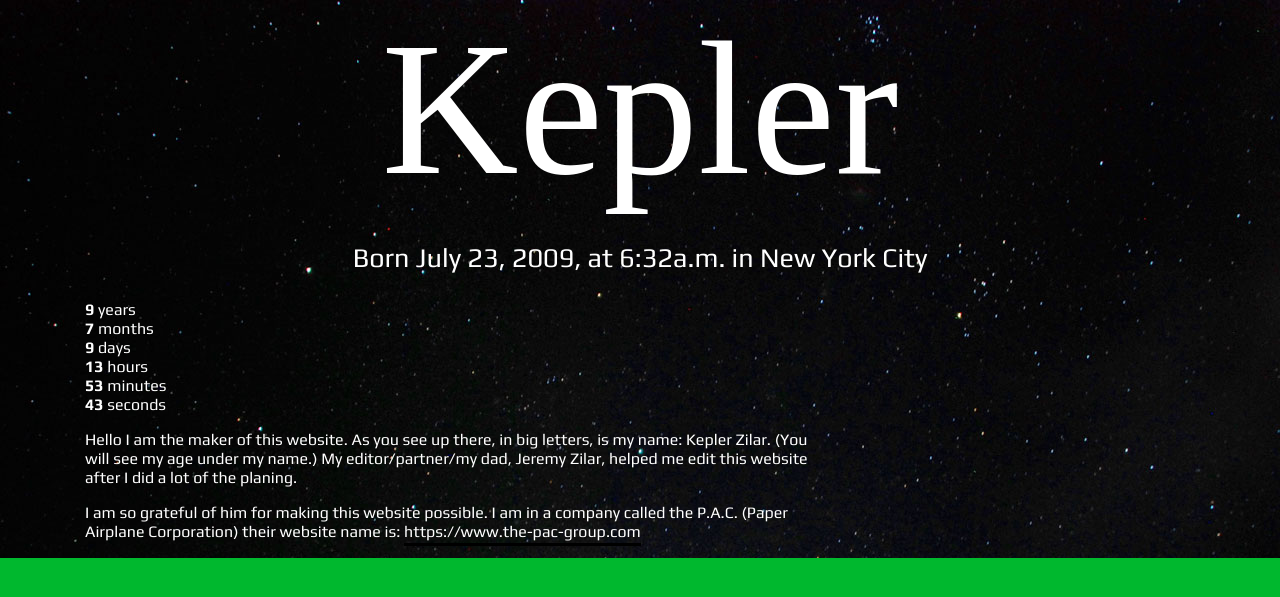
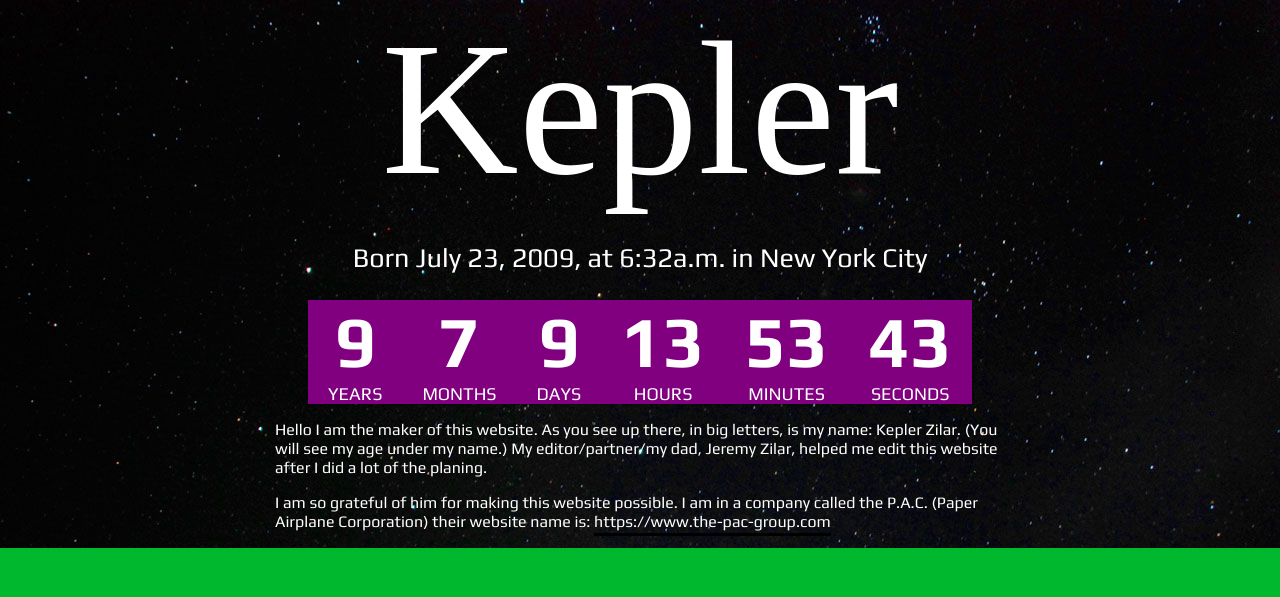
Before and after one commit to kcezz/keplr.me, a Jekyll site: the page built from index.md, in a window 1280 px wide. Shown: the top 597 px of the page. Built offline with Jekyll 4.4.1, drawn with Linux system fonts in a browser that asks for light colours; nearby versions of some CDN libraries.

Commit message:
fixing mobile css

```diff
--- a/_includes/header.html
+++ b/_includes/header.html
@@ -7,7 +7,9 @@
         {% endif %}
 
         <h3>Born July 23, 2009, at 6:32a.m. in New York City</h3>
+
         <div id="counter"></div>
+
       </div>
     </div>
   </div>
--- a/_layouts/home.html
+++ b/_layouts/home.html
@@ -5,7 +5,7 @@ layout: default
 <main id="home">
   <div class="container">
     <div class="row">
-      <div class="col-12 col-md-8">
+      <div class="col-12 col-md-8 offset-md-2">
         <article>
           <div class="content">
             {{ content }}
--- a/_sass/_header.scss
+++ b/_sass/_header.scss
@@ -14,4 +14,82 @@ header{
     font-size: 27px;
     font-weight: normal;
   }
+
+  #counter{
+    // background-color: #08a413;
+    display: flex;
+    justify-content: center;
+    .unit{
+      padding: 0 7px;
+      text-align: center;
+      strong{
+        font-size: 26px;
+        display: block;
+      }
+      span{
+        font-size: 12px;
+        text-transform: uppercase;
+        display: block;
+      }
+      background: green;
+      @media only screen and (min-width: 576px) {
+        padding: 0 14px;
+        strong{
+          font-size: 36px;
+        }
+        span{
+          font-size: 18px;
+        }
+        background: red;
+      }
+      @media only screen and (min-width: 768px) {
+        padding: 0 18px;
+        strong{
+          font-size: 52px;
+        }
+        span{
+          font-size: 21px;
+        }
+        background: blue;
+      }
+      @media only screen and (min-width: 992px) {
+        padding: 0 10px;
+        background: yellow;
+      }
+      @media only screen and (min-width: 1200px) {
+        padding: 0 20px;
+        background: purple;
+        strong{
+          font-size: 72px;
+        }
+        span{
+          font-size: 18px;
+        }
+      }
+
+
+    }
+
+  }
 }
+
+
+// Small devices (landscape phones, 576px and up)
+@media only screen and (min-width: 576px) {
+
+}
+
+// Medium devices (tablets, 768px and up)
+@media only screen and (min-width: 768px) {
+
+}
+
+// Large devices (desktops, 992px and up)
+@media only screen and (min-width: 992px) {
+
+}
+
+// Extra large devices (large desktops, 1200px and up)
+@media only screen and (min-width: 1200px) {
+
+}
--- a/assets/countup.js
+++ b/assets/countup.js
@@ -63,12 +63,6 @@ CountUp.prototype.updateCounter=function(){
   		" <div class='m unit'><strong>" + this.minutes + "</strong> <span>" + (this.minutes == 1? "minute" : "minutes") + "</span></div>" +
   		" <div class='s unit'><strong>" + this.seconds + "</strong> <span>" + (this.seconds == 1? "second" : "seconds") + "</span></div>";
 
-    // this.countainer.innerHTML ="<strong>" + this.years + "</strong> <small>" + (this.years == 1? "year" : "years") + "</small>" +
-    //     " <strong>" + this.months + "</strong> <small>" + (this.months == 1? "month" : "months") + "</small>" +
-    //     " <strong>" + this.days + "</strong> <small>" + (this.days == 1? "day" : "days") + "</small>" +
-    //     " <strong>" + this.hours + "</strong> <small>" + (this.hours == 1? "hour" : "hours") + "</small>" +
-    //     " <strong>" + this.minutes + "</strong> <small>" + (this.minutes == 1? "minute" : "minutes") + "</small>" +
-    //     " <strong>" + this.seconds + "</strong> <small>" + (this.seconds == 1? "second" : "seconds") + "</small>";
     var self = this;
     setTimeout(function(){self.updateCounter();}, 1000);
 }
```
